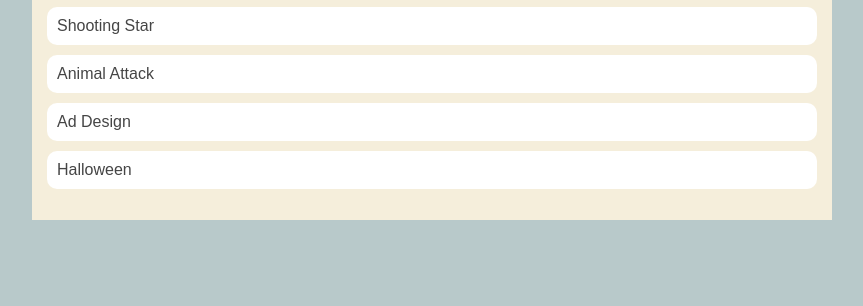
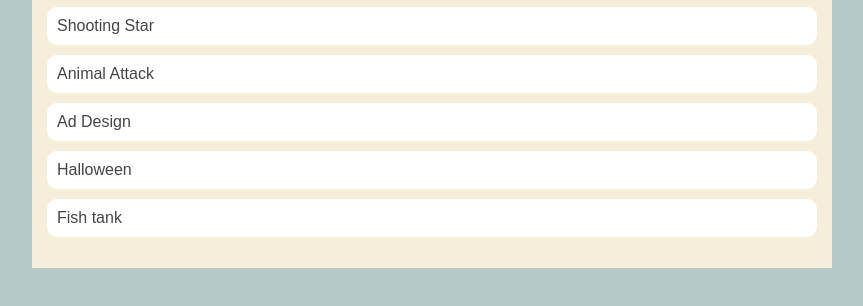
Before and after one commit to LandonBath/LandonBath.github.io, a plain HTML site: page portfolio.html in a window 1280 px wide. Shown: the part 420-726 px from the top of the page, without its empty margins (208-1071 px from the left). Drawn offline with Linux system fonts and the light colour scheme.

```diff
--- a/portfolio.html
+++ b/portfolio.html
@@ -35,6 +35,7 @@
                 <li><a href="https://www.khanacademy.org/computer-programming/spin-off-of-project-animal-attack/6013107987464192">Animal Attack</a></li>
                 <li><a href="https://www.khanacademy.org/computer-programming/spin-off-of-project-ad-design/5375542131343360">Ad Design</a></li>
                 <li><a href="https://www.khanacademy.org/computer-programming/halloween-project/4599553986052096">Halloween</a></li>
+                <li><a href="https://www.khanacademy.org/computer-programming/spin-off-of-project-fish-tank/5280065987198976">Fish tank</a></li>
               </ul>
             </div>
           </main>
```
